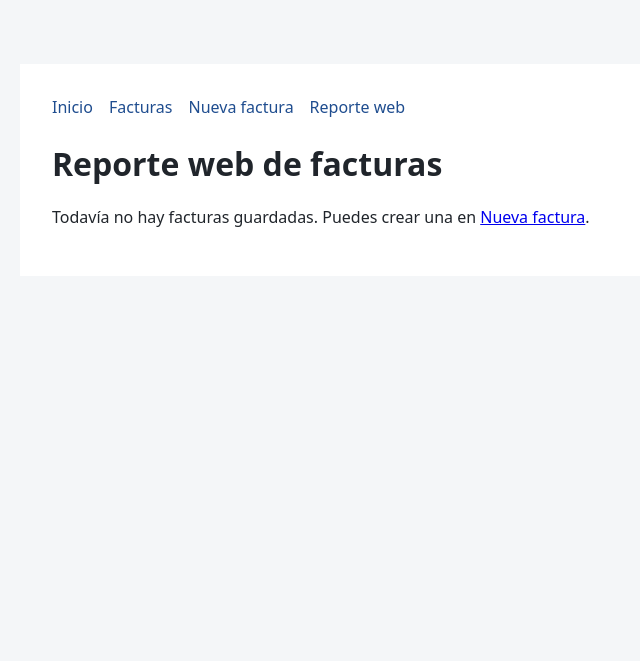
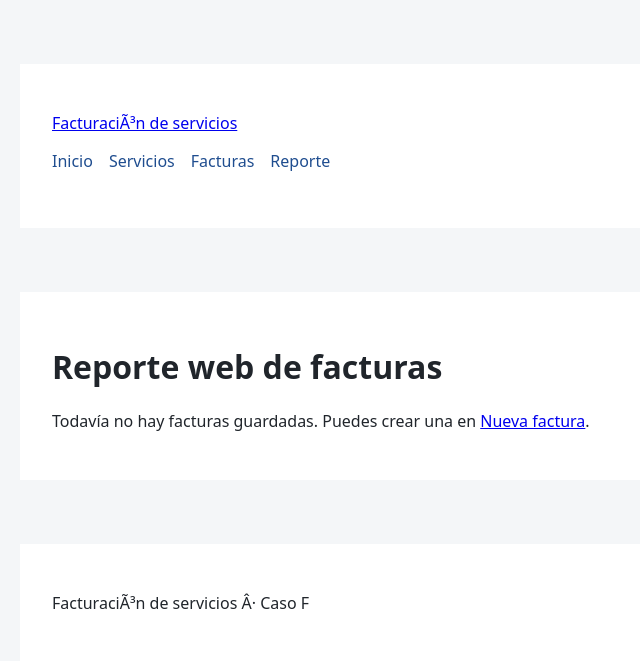
Before and after one commit to jojosenthusiast/DWSL-Facturacion-Servicios, a PHP site: page /reporte/index.php in a window 1280 px wide. Shown: the top 661 px of the page, without its empty margins (204-844 px from the left). Run offline with PHP 8.4, Linux system fonts and the light colour scheme; tables that the repository leaves empty hold one stand-in row (values such as "Sample post").

Commit message:
refactor(layout): unificar encabezado, navegacion y pie de pagina

```diff
--- a/public/facturas/crear.php
+++ b/public/facturas/crear.php
@@ -19,6 +19,6 @@ $errores = $formulario['errores'];
 $raiz = dirname(__DIR__, 2);
 $titulo = 'Nueva factura';
 
-require $raiz . '/views/layout/cabecera.php';
+require $raiz . '/views/layout/encabezado.php';
 require $raiz . '/views/facturas/crear.php';
 require $raiz . '/views/layout/pie.php';
--- a/public/facturas/index.php
+++ b/public/facturas/index.php
@@ -34,6 +34,6 @@ $facturas = array_map(
 $raiz = dirname(__DIR__, 2);
 $titulo = 'Facturas';
 
-require $raiz . '/views/layout/cabecera.php';
+require $raiz . '/views/layout/encabezado.php';
 require $raiz . '/views/facturas/listar.php';
 require $raiz . '/views/layout/pie.php';
--- a/public/facturas/ver.php
+++ b/public/facturas/ver.php
@@ -11,7 +11,7 @@ $raiz = dirname(__DIR__, 2);
 
 $responderAviso = static function (int $codigo, string $titulo, string $aviso) use ($raiz): never {
     http_response_code($codigo);
-    require $raiz . '/views/layout/cabecera.php';
+    require $raiz . '/views/layout/encabezado.php';
     require $raiz . '/views/partials/aviso.php';
     require $raiz . '/views/layout/pie.php';
     exit;
@@ -41,6 +41,6 @@ $rango = sprintf(
 
 $titulo = sprintf('Factura #%d', $id);
 
-require $raiz . '/views/layout/cabecera.php';
+require $raiz . '/views/layout/encabezado.php';
 require $raiz . '/views/facturas/ver.php';
 require $raiz . '/views/layout/pie.php';
--- a/public/reporte/index.php
+++ b/public/reporte/index.php
@@ -13,6 +13,6 @@ $entradas = $repositorio->buscarTodas();
 $raiz = dirname(__DIR__, 2);
 $titulo = 'Reporte web de facturas';
 
-require $raiz . '/views/layout/cabecera.php';
+require $raiz . '/views/layout/encabezado.php';
 require $raiz . '/views/reporte/index.php';
 require $raiz . '/views/layout/pie.php';
--- a/views/layout/cabecera.php
+++ /dev/null
@@ -1,29 +0,0 @@
-<?php
-
-declare(strict_types=1);
-
-$mensajeExito = flash_obtener('success');
-$mensajeError = flash_obtener('error');
-?><!doctype html>
-<html lang="es">
-<head>
-    <meta charset="utf-8">
-    <meta name="viewport" content="width=device-width, initial-scale=1">
-    <title><?= e($titulo ?? 'Facturación de servicios') ?></title>
-    <link rel="stylesheet" href="/css/app.css">
-</head>
-<body>
-<main class="contenedor">
-    <nav class="navegacion" aria-label="Secciones">
-        <a href="/">Inicio</a>
-        <a href="/facturas/index.php">Facturas</a>
-        <a href="/facturas/crear.php">Nueva factura</a>
-        <a href="/reporte/index.php">Reporte web</a>
-    </nav>
-    <h1><?= e($titulo ?? '') ?></h1>
-    <?php if ($mensajeExito !== null): ?>
-        <p class="mensaje" role="status"><?= e($mensajeExito) ?></p>
-    <?php endif; ?>
-    <?php if ($mensajeError !== null): ?>
-        <p class="mensaje mensaje--error" role="alert"><?= e($mensajeError) ?></p>
-    <?php endif; ?>
--- /dev/null
+++ b/views/layout/encabezado.php
@@ -0,0 +1,44 @@
+<?php
+
+declare(strict_types=1);
+
+$mensajeExito = flash_obtener('success');
+$mensajeError = flash_obtener('error');
+$nombreSistema = 'FacturaciÃ³n de servicios';
+$tituloPagina = $titulo ?? $nombreSistema;
+$rutaActual = parse_url($_SERVER['REQUEST_URI'] ?? '/', PHP_URL_PATH) ?: '/';
+$enlaces = [
+    '/' => 'Inicio',
+    '/servicios/index.php' => 'Servicios',
+    '/facturas/index.php' => 'Facturas',
+    '/reporte/index.php' => 'Reporte',
+];
+?>
+<!DOCTYPE html>
+<html lang="es">
+<head>
+    <meta charset="utf-8">
+    <meta name="viewport" content="width=device-width, initial-scale=1">
+    <title><?= e($tituloPagina) ?> | <?= e($nombreSistema) ?></title>
+    <link rel="stylesheet" href="/css/app.css">
+</head>
+<body>
+<header class="cabecera-sitio">
+    <div class="contenedor">
+        <p class="nombre-sistema"><a href="/"><?= e($nombreSistema) ?></a></p>
+        <nav class="navegacion" aria-label="NavegaciÃ³n principal">
+            <?php foreach ($enlaces as $ruta => $etiqueta): ?>
+                <?php $activo = $ruta === '/' ? $rutaActual === '/' : str_starts_with($rutaActual, dirname($ruta) . '/'); ?>
+                <a href="<?= e($ruta) ?>"<?= $activo ? ' aria-current="page"' : '' ?>><?= e($etiqueta) ?></a>
+            <?php endforeach; ?>
+        </nav>
+    </div>
+</header>
+<main id="contenido-principal" class="contenedor">
+    <h1><?= e($tituloPagina) ?></h1>
+    <?php if ($mensajeExito !== null): ?>
+        <p class="mensaje" role="status"><?= e($mensajeExito) ?></p>
+    <?php endif; ?>
+    <?php if ($mensajeError !== null): ?>
+        <p class="mensaje mensaje--error" role="alert"><?= e($mensajeError) ?></p>
+    <?php endif; ?>
--- a/views/layout/pie.php
+++ b/views/layout/pie.php
@@ -1,3 +1,8 @@
 </main>
+<footer class="pie-sitio">
+    <div class="contenedor">
+        <p>FacturaciÃ³n de servicios Â· Caso F</p>
+    </div>
+</footer>
 </body>
 </html>
```
